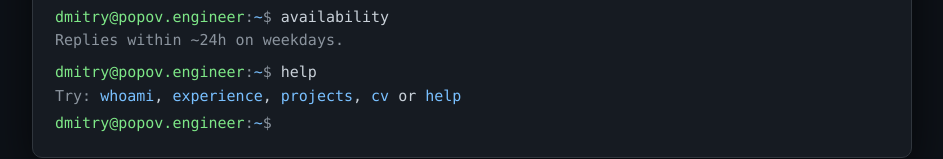
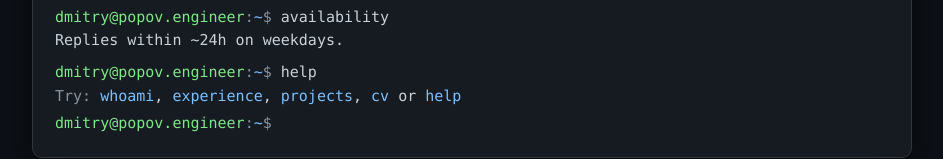
Before and after one commit to DmitryPopov1988/dmitry-popov-engineer, a plain HTML site: page contact.html in a window 1280 px wide. Shown: the part 381-540 px from the top of the page, without its empty margins (168-1111 px from the left). Drawn offline with Linux system fonts and the light colour scheme.

Commit message:
unmute availability output on contact page
The line is the command's primary output, not a subnote, so it should
use the default foreground color (matching role/education/etc. outputs)
instead of tok-muted gray.

```diff
--- a/contact.html
+++ b/contact.html
@@ -63,7 +63,7 @@
         { kind: "out", html: '<span class="tok-key">linkedin</span>: <a class="terminal-link" href="https://www.linkedin.com/in/dmitry-popov-12187816b" target="_blank" rel="noopener noreferrer">linkedin.com/in/dmitry-popov-12187816b</a>' },
         { kind: "gap" },
         { kind: "cmd", text: "availability" },
-        { kind: "out", html: '<span class="tok-muted">Replies within ~24h on weekdays.</span>' },
+        { kind: "out", html: 'Replies within ~24h on weekdays.' },
         { kind: "gap" },
         { kind: "cmd", text: "help" },
         { kind: "out", html: '<span class="tok-muted">Try:</span> <span class="tok-key">whoami</span>, <span class="tok-key">experience</span>, <span class="tok-key">projects</span>, <span class="tok-key">cv</span> or <span class="tok-key">help</span>' }
```
